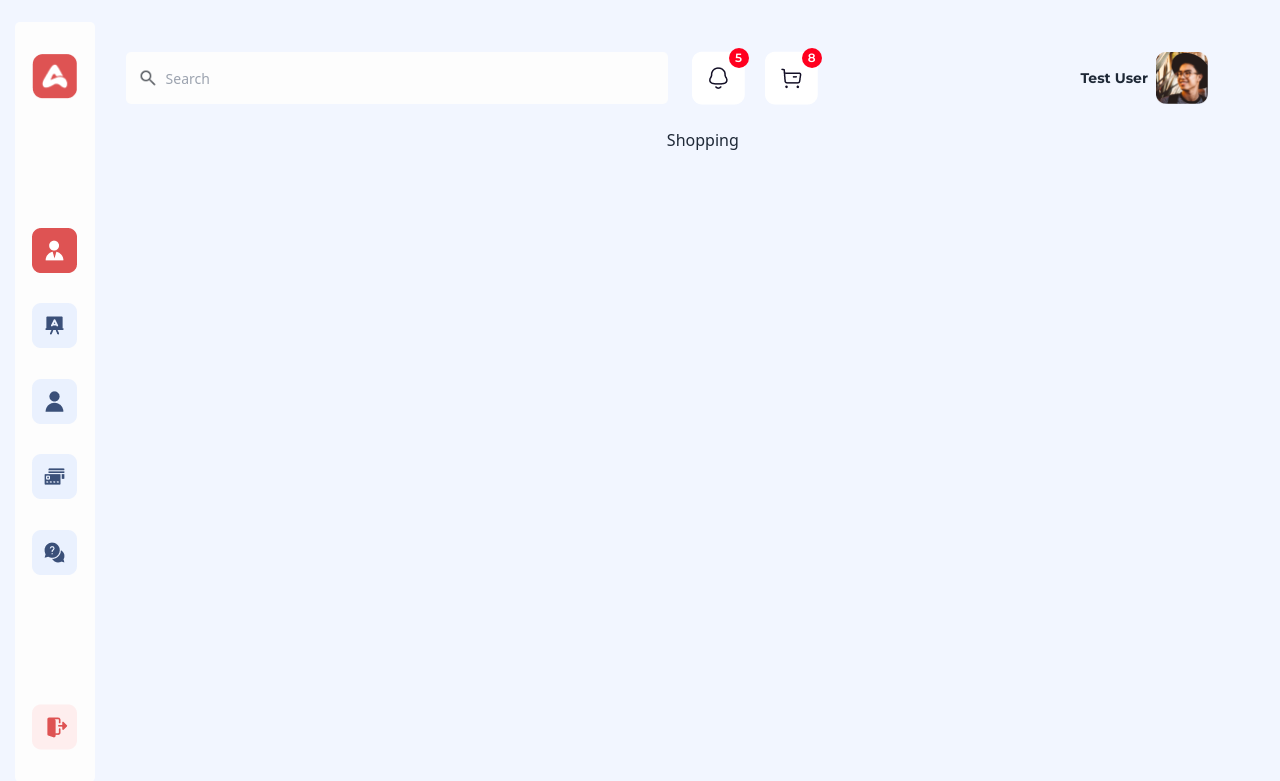
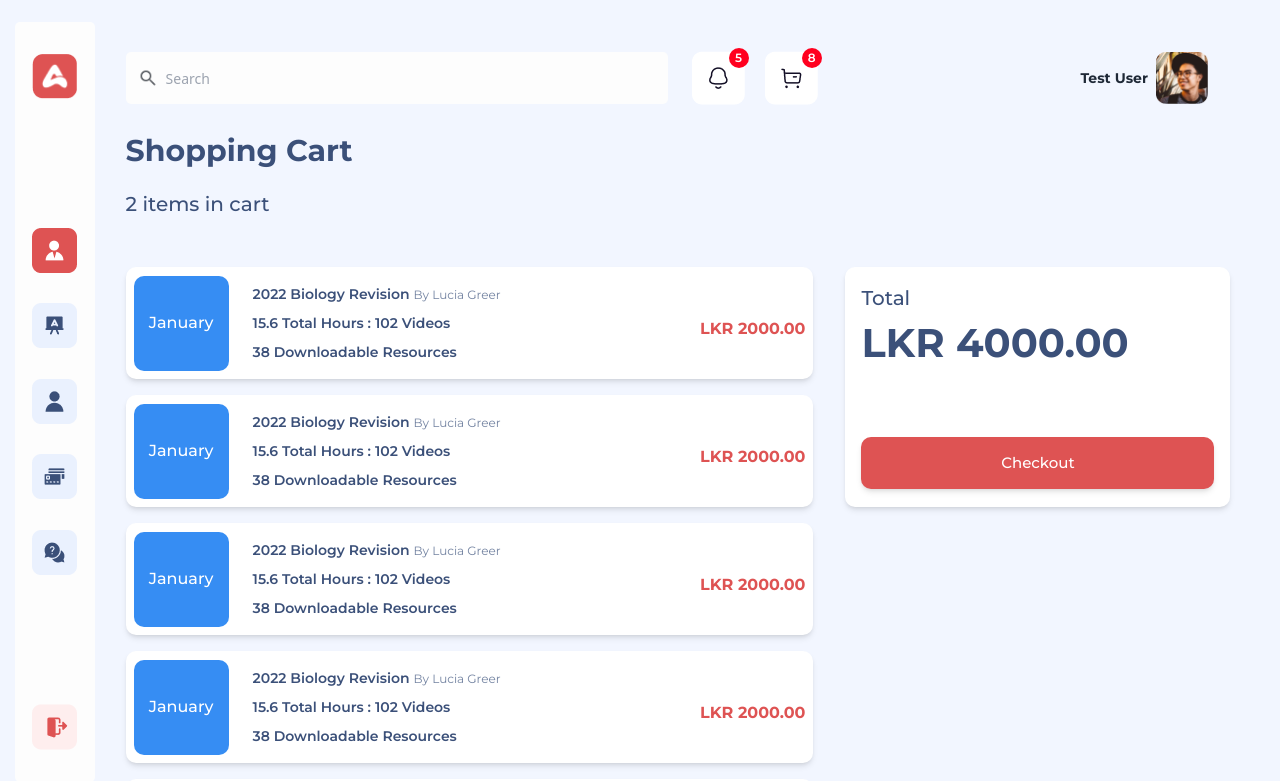
Before and after one commit to sachin96Boy/tution-frontend, a React (Vite) app: page /shopping in a window 1280 px wide. Shown: the top 781 px of the page. Built offline with nearby package versions, Linux system fonts and the light colour scheme.

Commit message:
Shopping Cart Page Completed

```diff
--- a/src/App.tsx
+++ b/src/App.tsx
@@ -7,6 +7,7 @@ import OTPVerify from "./Pages/Auth/OTPVerify";
 import Teachers from "./Pages/Teachers/Teachers";
 import Teacher from "./Pages/Teacher/Teacher";
 import Course from "./Pages/Course/Course";
+import Shopping from "./Pages/Shopping/Shopping";
 
 function App() {
   return (
@@ -21,7 +22,7 @@ function App() {
           <Route path="profile" element={<h1>Profile</h1>} />
           <Route path="payment" element={<h1>Payment</h1>} />
           <Route path="contact" element={<h1>Contact</h1>} />
-          <Route path="shopping" element={<h1>Shopping</h1>} />
+          <Route path="shopping" element={<Shopping />} />
           <Route path="notifications" element={<h1>Notifications</h1>} />
         </Route>
         <Route path="login" element={<Login />} />
--- /dev/null
+++ b/src/Components/CartItem.tsx
@@ -0,0 +1,27 @@
+const CartItem = () => {
+  return (
+    <div className="w-full h-[112px] bg-white rounded-[10px] shadow-md flex flex-row justify-start items-center p-2 max-md:flex-wrap max-md:h-fit">
+      <div className="min-w-[95px] h-[95px] bg-[#368DF3] rounded-[10px] flex justify-center items-center text-white text-[16px] font-[500] mr-2">
+        January
+      </div>
+      <div className="pl-4 max-md:pl-0 flex flex-col justify-start items-start gap-y-2 w-full max-md:w-fit">
+        <p className="text-[#3B5079] text-[14px] font-[600]">
+          2022 Biology Revision{" "}
+          <span className="text-[#7383A1] text-[12px] font-[400]">
+            By Lucia Greer
+          </span>
+        </p>
+        <p className="text-[#3B5079] text-[14px] font-[600]">
+          15.6 Total Hours : 102 Videos
+        </p>
+        <p className="text-[#3B5079] text-[14px] font-[600]">
+          38 Downloadable Resources
+        </p>
+      </div>
+      <p className="text-[#DE5353] text-[16px] font-[700] mt-3 w-fit text-nowrap">
+        LKR 2000.00
+      </p>
+    </div>
+  );
+};
+export default CartItem;
--- a/src/Components/CourseCard.tsx
+++ b/src/Components/CourseCard.tsx
@@ -12,7 +12,7 @@ const CourseCard = ({
 }) => {
   return (
     <Link to={"/course/" + course.id}>
-      <div className="w-[182px] h-[230px] shadow-sm bg-[#ffffff] rounded-lg flex flex-col justify-start items-center p-2">
+      <div className="w-[182px] h-[230px] shadow-md hover:scale-105 transition-all duration-200 bg-[#ffffff] rounded-lg flex flex-col justify-start items-center p-2">
         <div className="w-[166px] h-[164px] object-cover rounded-lg bg-[#3B5079] font-montserrat text-[20px] font-[700] text-white flex flex-col justify-center items-center text-center px-4">
           {course.courseName}
         </div>
--- a/src/Components/LessonsCard.tsx
+++ b/src/Components/LessonsCard.tsx
@@ -3,8 +3,8 @@ import { useState } from "react";
 const LessonsCard = () => {
   const [incart, setInCart] = useState(false);
   return (
-    <div className="font-montserrat">
-      <div className="w-[284px] h-[112px] bg-white rounded-[10px] flex flex-row justify-start items-center pl-2">
+    <div className="font-montserrat ">
+      <div className="w-[284px] h-[112px] bg-white rounded-[10px] flex flex-row justify-start items-center pl-2 shadow-md">
         <div className="w-[95px] h-[95px] bg-[#368DF3] rounded-[10px] text-white text-[16px] font-[500] flex justify-center items-center">
           January
         </div>
@@ -25,7 +25,7 @@ const LessonsCard = () => {
               e.preventDefault();
               setInCart(!incart);
             }}
-            className="w-[138px] h-[52px] bg-[#DE5353] text-[15px] font-[500] text-white rounded-[10px]"
+            className="w-[138px] h-[52px] bg-[#DE5353] text-[15px] font-[500] text-white rounded-[10px] shadow-md hover:scale-105 transition-all duration-200"
           >
             Remove
           </button>
@@ -35,12 +35,12 @@ const LessonsCard = () => {
               e.preventDefault();
               setInCart(!incart);
             }}
-            className="w-[138px] h-[52px] bg-[#3B5079] text-[15px] font-[500] text-white rounded-[10px]"
+            className="w-[138px] h-[52px] bg-[#3B5079] text-[15px] font-[500] text-white rounded-[10px] shadow-md hover:scale-105 transition-all duration-200"
           >
             Add to Cart
           </button>
         )}
-        <button className="w-[138px] h-[52px] bg-[#3B5079] text-[15px] font-[500] text-white rounded-[10px]">
+        <button className="w-[138px] h-[52px] bg-[#3B5079] text-[15px] font-[500] text-white rounded-[10px] shadow-md hover:scale-105 transition-all duration-200">
           Buy Now
         </button>
       </div>
--- a/src/Components/TeacherCard.tsx
+++ b/src/Components/TeacherCard.tsx
@@ -7,7 +7,7 @@ const TeacherCard = ({
 }) => {
   return (
     <Link to={"/teacher/" + teacher.id}>
-      <div className="w-[182px] h-[230px] shadow-sm bg-[#ffffff] rounded-lg flex flex-col justify-start items-center p-2">
+      <div className="w-[182px] h-[230px] shadow-md hover:scale-105 transition-all duration-200 bg-[#ffffff] rounded-lg flex flex-col justify-start items-center p-2">
         <img
           src={teacher.image}
           className="w-[166px] h-[164px] object-cover rounded-lg"
--- /dev/null
+++ b/src/Pages/Shopping/Shopping.tsx
@@ -0,0 +1,32 @@
+import CartItem from "../../Components/CartItem";
+
+const Shopping = () => {
+  return (
+    <div className=" font-montserrat flex flex-col items-start h-full w-full min-w-fit pr-2">
+      <h1 className="text-[30px] font-[700] text-[#3B5079]">Shopping Cart</h1>
+      <h2 className="text-[20px] font-[500] text-[#3B5079] mt-4">
+        2 items in cart
+      </h2>
+      <div className="flex flex-row justify-start gap-8 items-start h-full w-full mt-12 flex-wrap">
+        <div className="flex flex-col w-[60%] max-md:w-full gap-y-4">
+          <CartItem />
+          <CartItem />
+          <CartItem />
+          <CartItem />
+          <CartItem />
+          <CartItem />
+          <CartItem />
+          <CartItem />
+        </div>
+        <div className="min-w-[385px] h-[240px] max-md:h-fit bg-white rounded-[10px] shadow-md p-4 max-md:min-w-full">
+          <h2 className="text-[20px] font-[500] text-[#3B5079]">Total</h2>
+          <h1 className="text-[40px] font-[700] text-[#3B5079]">LKR 4000.00</h1>
+          <button className="w-full h-[52px] bg-[#DE5353] text-[15px] font-[500] text-white rounded-[10px] shadow-md hover:scale-105 transition-all duration-200 mt-16">
+            Checkout
+          </button>
+        </div>
+      </div>
+    </div>
+  );
+};
+export default Shopping;
```
